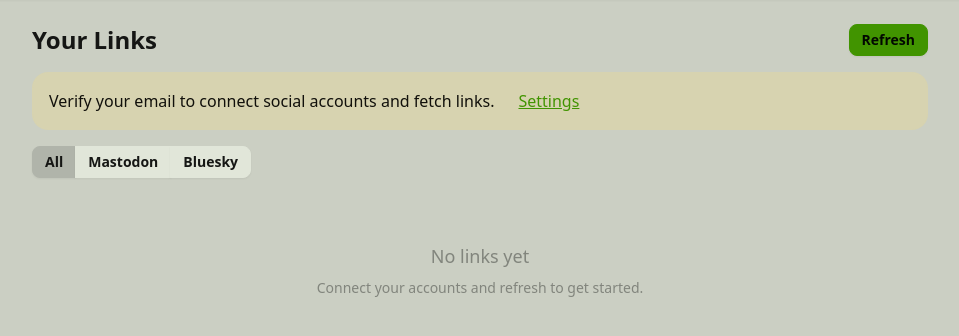
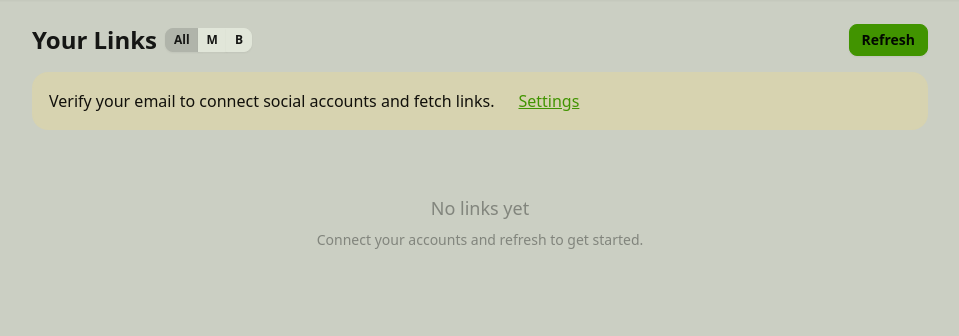
Before and after one commit to phildini/linkgnome, a Django app: page /?platform=all in a window 1280 px wide. Shown: the part 64-400 px from the top of the page, without its empty margins (160-1119 px from the left). Run offline with Django 5.2, Linux system fonts and the light colour scheme; the visitor is signed in with stand-in values (Sample User, id 1); data that the repository does not hold is empty; style sheets or scripts are compiled from the project's sources.

Commit message:
Move platform filter buttons next to link title, left of refresh button

```diff
--- a/web/feeds/templates/feeds/dashboard.html
+++ b/web/feeds/templates/feeds/dashboard.html
@@ -2,8 +2,30 @@
 {% block title %}LinkGnome{% endblock %}
 {% block content %}
 <div class="max-w-4xl mx-auto space-y-4">
-  <div class="flex items-center justify-between">
-    <h1 class="text-2xl font-bold">Your Links</h1>
+  <div class="flex items-center justify-between gap-4">
+    <div class="flex items-center gap-2">
+      <h1 class="text-2xl font-bold">Your Links</h1>
+      <div class="join">
+        <a href="{% url 'feeds:dashboard' %}?platform=all"
+           class="btn btn-xs join-item {% if current_platform == 'all' %}btn-active{% endif %}"
+           hx-get="{% url 'feeds:feed_table' %}?platform=all"
+           hx-target="#feed-table"
+           hx-swap="outerHTML"
+           hx-push-url="{% url 'feeds:dashboard' %}?platform=all">All</a>
+        <a href="{% url 'feeds:dashboard' %}?platform=mastodon"
+           class="btn btn-xs join-item {% if current_platform == 'mastodon' %}btn-active{% endif %}"
+           hx-get="{% url 'feeds:feed_table' %}?platform=mastodon"
+           hx-target="#feed-table"
+           hx-swap="outerHTML"
+           hx-push-url="{% url 'feeds:dashboard' %}?platform=mastodon">M</a>
+        <a href="{% url 'feeds:dashboard' %}?platform=bluesky"
+           class="btn btn-xs join-item {% if current_platform == 'bluesky' %}btn-active{% endif %}"
+           hx-get="{% url 'feeds:feed_table' %}?platform=bluesky"
+           hx-target="#feed-table"
+           hx-swap="outerHTML"
+           hx-push-url="{% url 'feeds:dashboard' %}?platform=bluesky">B</a>
+      </div>
+    </div>
     <div id="refresh-area">
       {% include "feeds/refresh_button.html" %}
     </div>
@@ -21,27 +43,6 @@
     </div>
   {% endif %}
 
-  <div class="join">
-    <a href="{% url 'feeds:dashboard' %}?platform=all"
-       class="btn btn-sm join-item {% if current_platform == 'all' %}btn-active{% endif %}"
-       hx-get="{% url 'feeds:feed_table' %}?platform=all"
-       hx-target="#feed-table"
-       hx-swap="outerHTML"
-       hx-push-url="{% url 'feeds:dashboard' %}?platform=all">All</a>
-    <a href="{% url 'feeds:dashboard' %}?platform=mastodon"
-       class="btn btn-sm join-item {% if current_platform == 'mastodon' %}btn-active{% endif %}"
-       hx-get="{% url 'feeds:feed_table' %}?platform=mastodon"
-       hx-target="#feed-table"
-       hx-swap="outerHTML"
-       hx-push-url="{% url 'feeds:dashboard' %}?platform=mastodon">Mastodon</a>
-    <a href="{% url 'feeds:dashboard' %}?platform=bluesky"
-       class="btn btn-sm join-item {% if current_platform == 'bluesky' %}btn-active{% endif %}"
-       hx-get="{% url 'feeds:feed_table' %}?platform=bluesky"
-       hx-target="#feed-table"
-       hx-swap="outerHTML"
-       hx-push-url="{% url 'feeds:dashboard' %}?platform=bluesky">Bluesky</a>
-  </div>
-
   {% include "feeds/feed_table.html" %}
 </div>
 {% endblock %}
```
